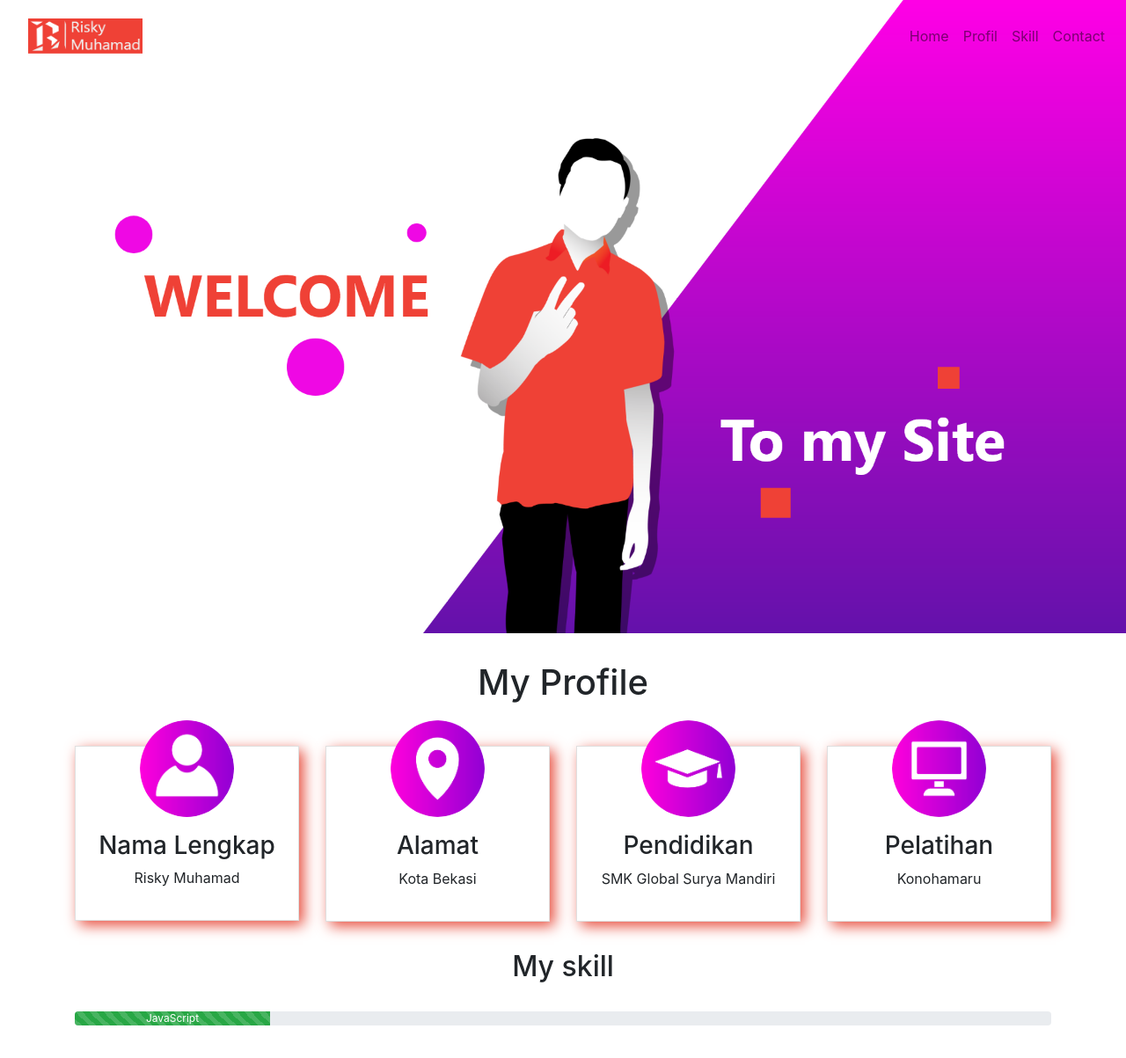
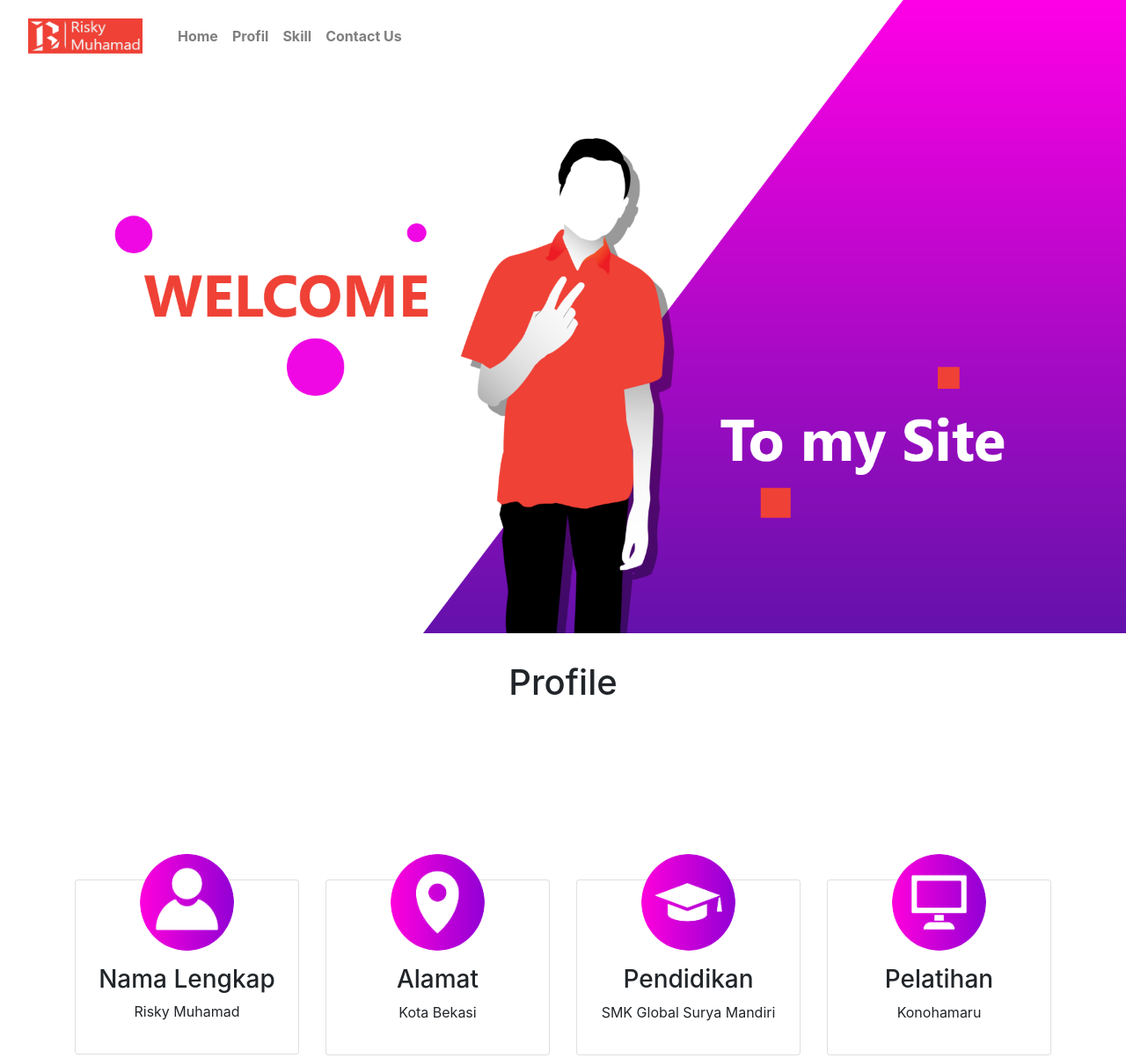
Before and after one commit to Riskymuhamad/riskymuhamad.github.io, a plain HTML site: page index.html in a window 1280 px wide. Shown: the top 1203 px of the page at 88% size. Drawn offline with Linux system fonts and the light colour scheme.

Commit message:
perubahan ke 5

```diff
--- a/css/profil.css
+++ b/css/profil.css
@@ -2,6 +2,10 @@
     margin: 0;
     padding: 0;
   }
+
+.container{
+  margin-top: 200px;
+} */
 #profile .card{
   border-radius: 0%;
   box-shadow: 5px 5px 15px #e74c3c;
--- a/index.html
+++ b/index.html
@@ -17,7 +17,8 @@
 
 <!-- Navbar -->
 
-    <nav class="navbar navbar-expand-lg navbar-light bg-transparancy fixed-top">
+
+      <nav class="navbar navbar-expand-lg navbar-light bg-transparancy fixed-top">
 
         <nav class="navbar">
             <a class="navbar-brand" href="#">
@@ -27,23 +28,24 @@
         <button class="navbar-toggler" type="button" data-toggle="collapse" data-target="#navbarNav" aria-controls="navbarNav" aria-expanded="false" aria-label="Toggle navigation">
           <span class="navbar-toggler-icon"></span>
         </button>
-        <div class="collapse navbar-collapse justify-content-end" id="navbarNav">
+        <div class="collapse navbar-collapse" id="navbarNav">
           <ul class="navbar-nav">
             <li class="nav-item">
-              <a class="nav-link" href="#">Home</a>
+              <a class="nav-link font-weight-bold" href="#">Home</a>
             </li>
             <li class="profile">
-              <a class="nav-link" href="#">Profil</a>
+              <a class="nav-link font-weight-bold" href="#profile">Profil</a>
             </li>
             <li class="nav-item">
-              <a class="nav-link" href="#">Skill</a>
+              <a class="nav-link font-weight-bold" href="#skill">Skill</a>
             </li>
-            <li class="nav-item">
-                <a class="nav-link" href="#">Contact</a>
+            <li class="nav-item font-weight-bold">
+                <a class="nav-link" href="#contact">Contact Us</a>
             </li>
             </ul>
         </div>
       </nav>
+
 
       <!-- background -->
 
@@ -59,9 +61,6 @@
       </div>
     </div>
 
-    <!-- berputar -->
-
-
     <!-- profile -->
 
 
@@ -69,7 +68,8 @@
      <div class="container my-3 py-3 text-center">
        <div class="crow mb-5">
          <div class="col">
-                 <h1>My Profile</h1>
+                 <h1>Profile</h1>
+                 <br><br><br><br><br><br>
          </div>
        </div>
 
@@ -120,13 +120,16 @@
            </div>
 
 
+
      </div>
     </div>
   </section>
 
     <!-- skill -->
+    <section id="skill">
     <div class="container text-center">
-        <h2 text-center>My skill</h2>
+        <h1 text-center>Skill</h1>
+        <br><br><br><br><br><br>
         <br>
           <div class="progress">
             <div class="progress-bar bg-success progress-bar-striped progress-bar-animated" style="width:20%">JavaScript</div>
@@ -144,9 +147,10 @@
             <div class="progress-bar bg-danger progress-bar-striped progress-bar-animated" style="width:40%">UI/UX</div>
           </div><br><br>
     </div>
+    </section>
 
     <!-- Contact us -->
-
+    <section id="contact">
     <div class="container contact-form">
         <form method="post">
             <h3>Contact Us</h3>
@@ -173,7 +177,7 @@
             </div>
         </form>
 </div>
-
+</section>
 
 
 
```
